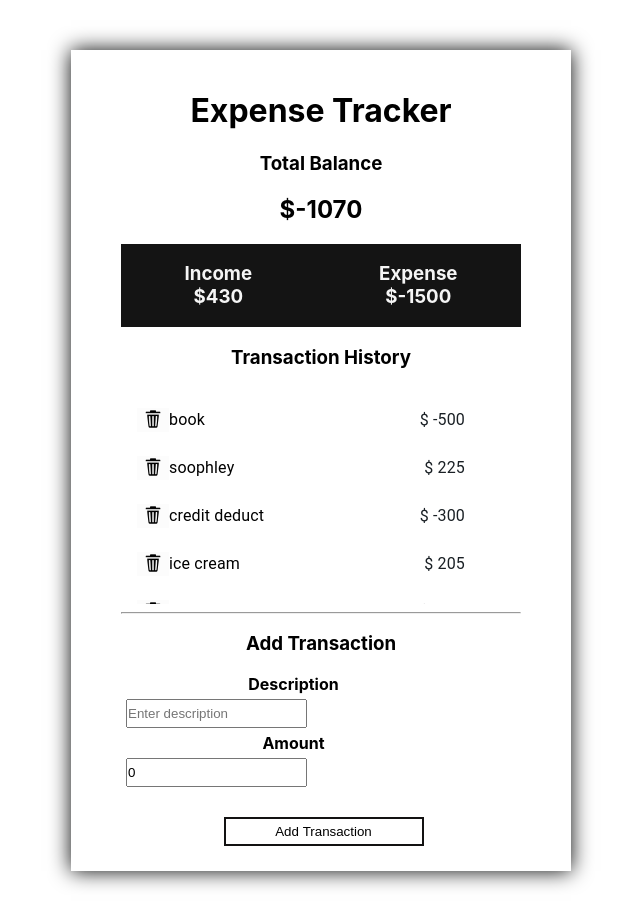
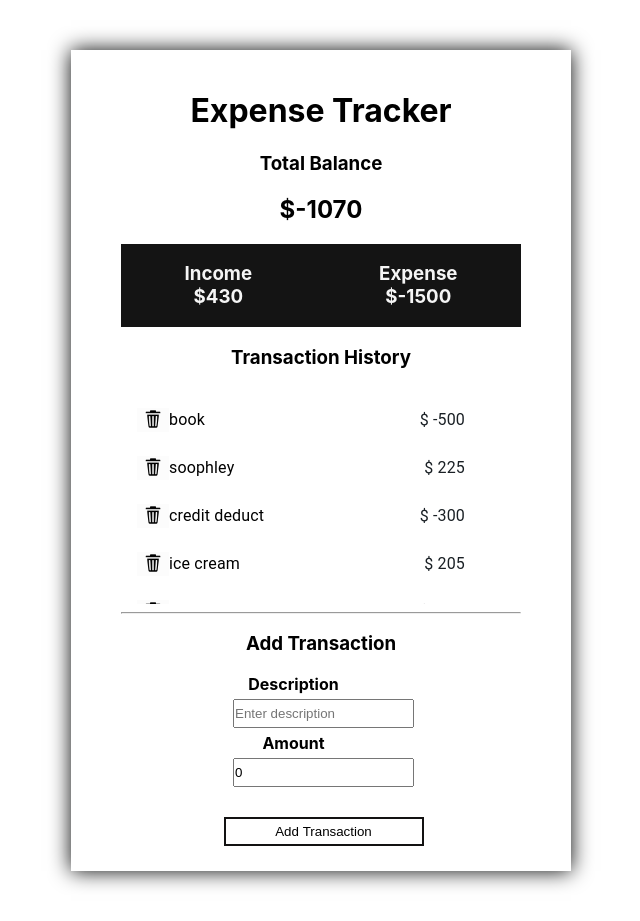
Before and after one commit to aliijaz1997/expensetrackerusingtypescript, a React (Create React App) app: page / in a window 1280 px wide. Shown: the whole page, without its empty margins (319-959 px from the left). Built offline with nearby package versions, Linux system fonts and the light colour scheme; no server answers.

Commit message:
finishing of css

```diff
--- a/src/Components/addtrans.css
+++ b/src/Components/addtrans.css
@@ -10,7 +10,7 @@
     max-width: 300px;
   }
   .label {
-       margin-right: 215px;
+       margin-right: -60px;
     }
     .container-input {
         margin-right: 55px;
```
